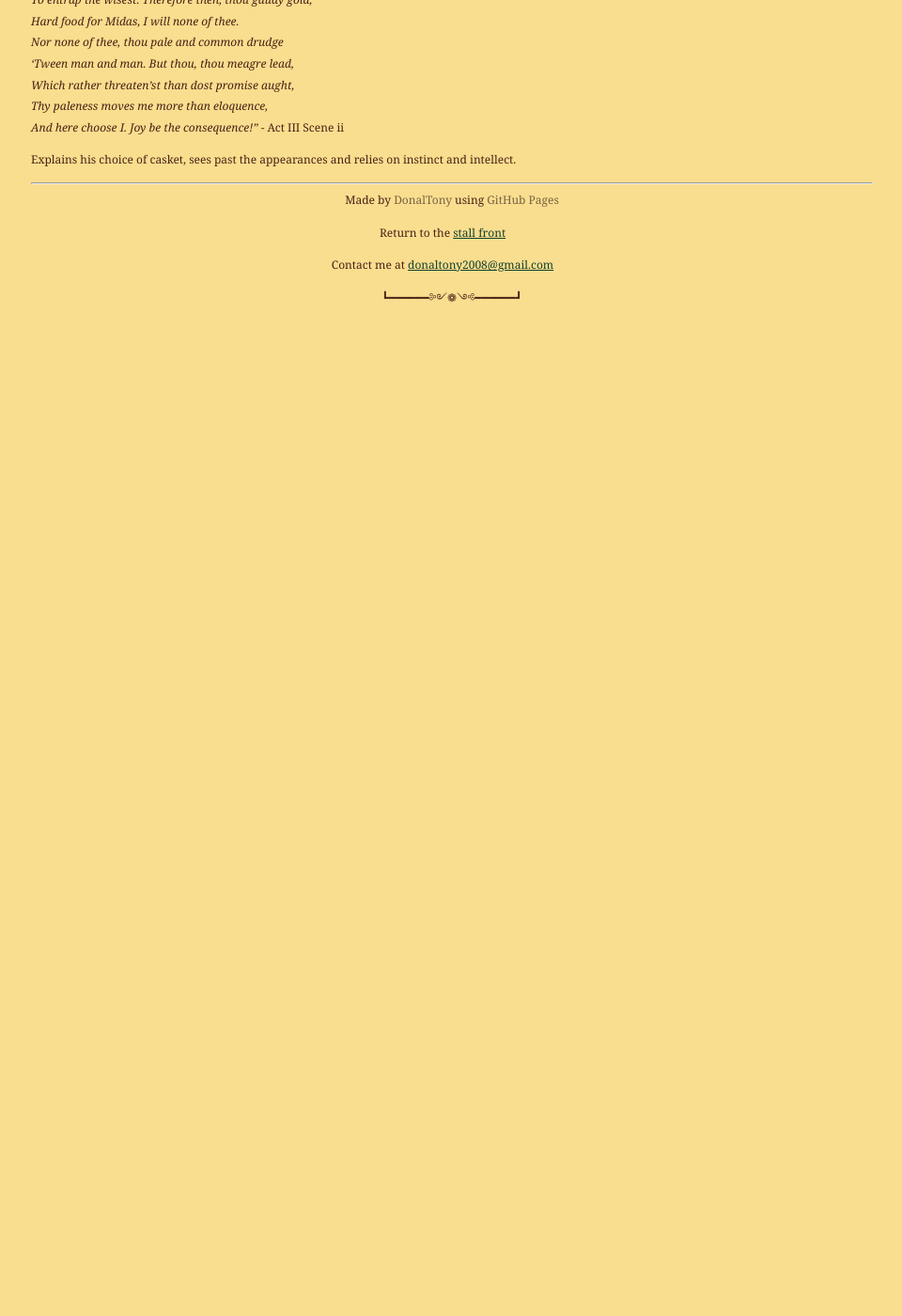
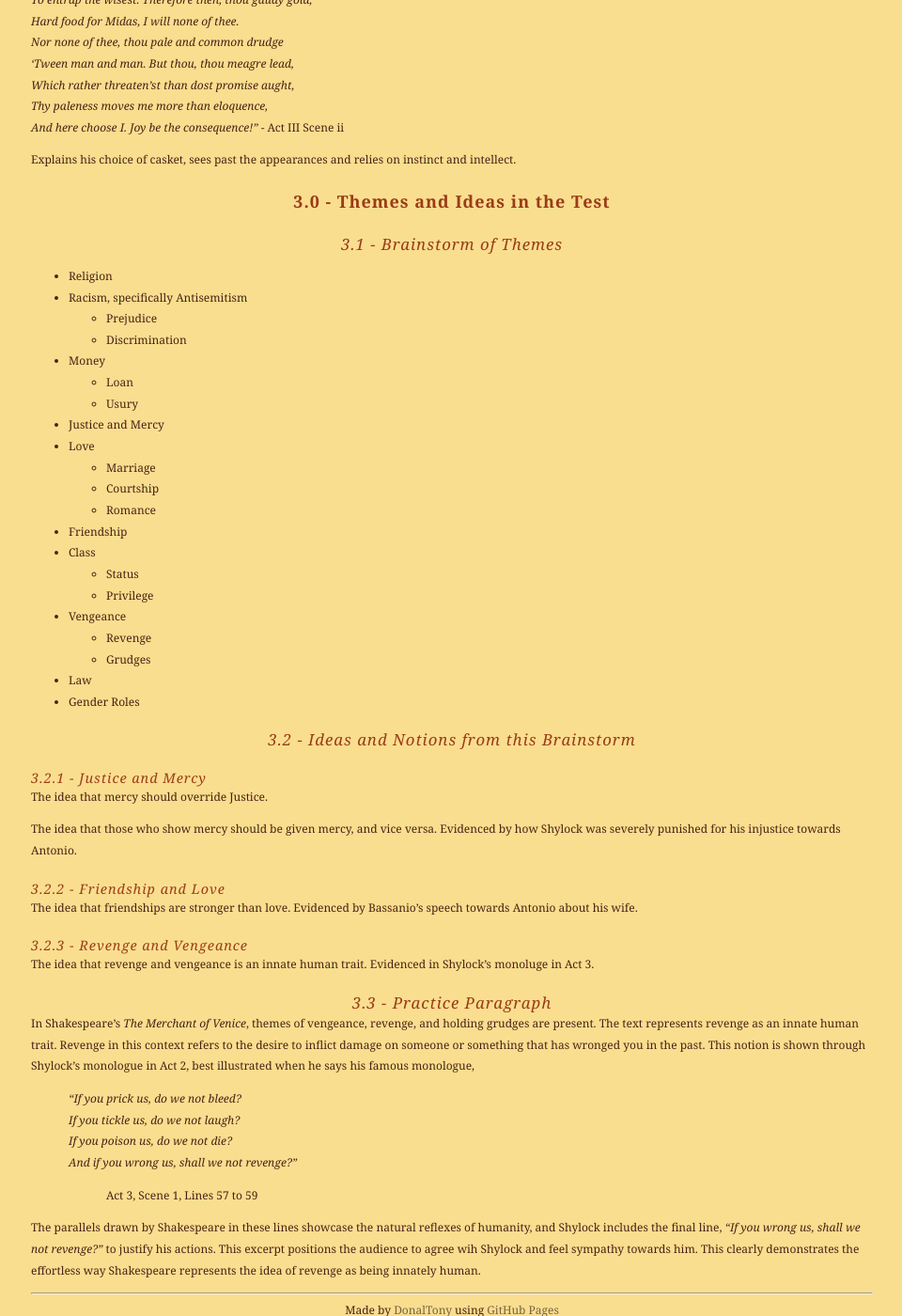
Before and after one commit to dvaraka/the-merchant, a Jekyll site: the page built from notes/year9/english/merchant-of-venice.md, in a window 1280 px wide and 1400 px high, scrolled down 2935 px. Shown: the whole window at 94% size, without its empty margins (159-1119 px from the left). Built offline with Jekyll 4.4.1, drawn with Linux system fonts in a browser that asks for light colours; our own code applies the rules of GitHub Pages for plain Markdown files; before the commit the page ends 3276 px from its top, so only the background shows below that.

Commit message:
Update merchant-of-venice.md

```diff
--- a/notes/year9/english/merchant-of-venice.md
+++ b/notes/year9/english/merchant-of-venice.md
@@ -175,3 +175,57 @@ Thy paleness moves me more than eloquence,
 And here choose I. Joy be the consequence!"* - Act III Scene ii
 
 Explains his choice of casket, sees past the appearances and relies on instinct and intellect.
+
+## 3.0 - Themes and Ideas in the Test
+
+### 3.1 - Brainstorm of Themes
+
+- Religion
+- Racism, specifically Antisemitism
+  - Prejudice
+  - Discrimination
+- Money
+  - Loan
+  - Usury
+- Justice and Mercy
+- Love
+  - Marriage
+  - Courtship
+  - Romance
+- Friendship
+- Class
+  - Status
+  - Privilege
+- Vengeance
+  - Revenge
+  - Grudges
+- Law
+- Gender Roles
+
+### 3.2 - Ideas and Notions from this Brainstorm
+
+#### 3.2.1 - Justice and Mercy
+
+The idea that mercy should override Justice.
+
+The idea that those who show mercy should be given mercy, and vice versa. Evidenced by how Shylock was severely punished for his injustice towards Antonio.
+
+#### 3.2.2 - Friendship and Love
+
+The idea that friendships are stronger than love. Evidenced by Bassanio's speech towards Antonio about his wife.
+
+#### 3.2.3 - Revenge and Vengeance
+
+The idea that revenge and vengeance is an innate human trait. Evidenced in Shylock's monoluge in Act 3.
+
+### 3.3 - Practice Paragraph
+
+In Shakespeare's *The Merchant of Venice*, themes of vengeance, revenge, and holding grudges are present. The text represents revenge as an innate human trait. Revenge in this context refers to the desire to inflict damage on someone or something that has wronged you in the past. This notion is shown through Shylock's monologue in Act 2, best illustrated when he says his famous monologue,
+> *"If you prick us, do we not bleed?
+> If you tickle us, do we not laugh?
+> If you poison us, do we not die?
+> And if you wrong us, shall we not revenge?"*
+
+>> Act 3, Scene 1, Lines 57 to 59
+
+The parallels drawn by Shakespeare in these lines showcase the natural reflexes of humanity, and Shylock includes the final line, *"If you wrong us, shall we not revenge?"* to justify his actions. This excerpt positions the audience to agree wih Shylock and feel sympathy towards him. This clearly demonstrates the effortless way Shakespeare represents the idea of revenge as being innately human.
```
